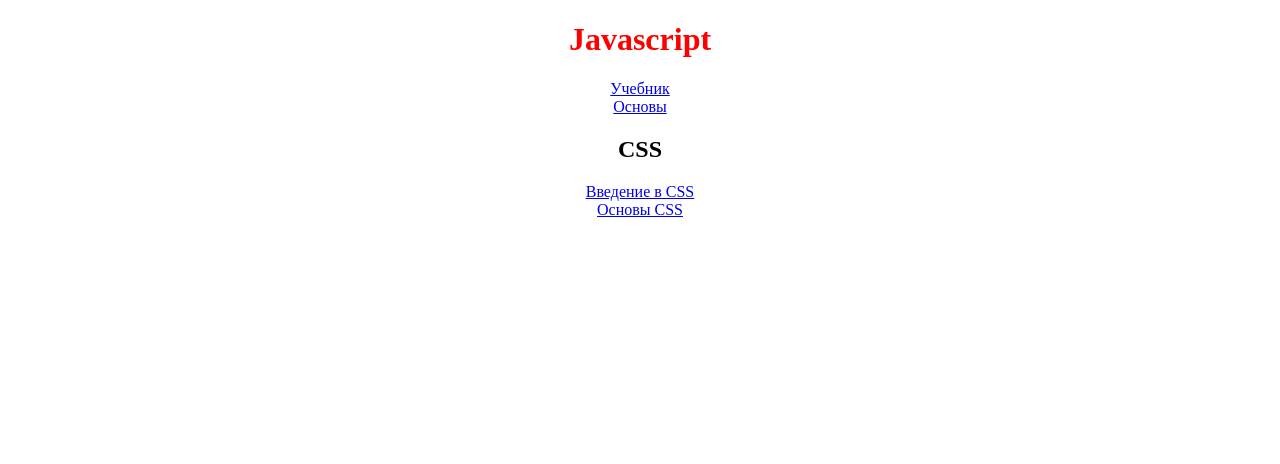
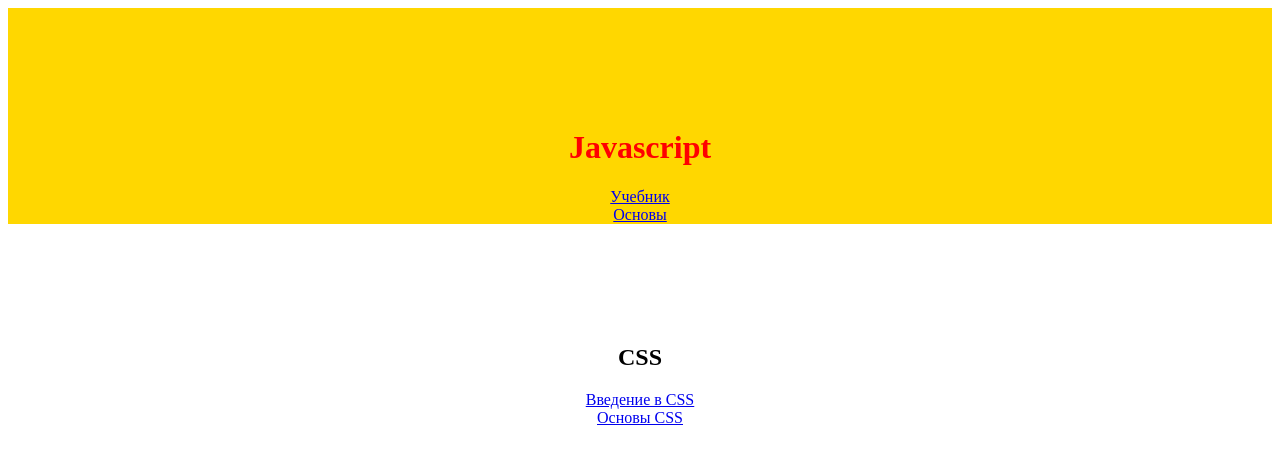
Before and after one commit to Emma3110/Emma3110.github.io, a plain HTML site: page index1.html in a window 1280 px wide. Drawn offline with Linux system fonts and the light colour scheme.

Commit message:
Update index1.html

```diff
--- a/index1.html
+++ b/index1.html
@@ -1,13 +1,13 @@
 <!DOCTYPE html>
 <html>
 <body>
- <div style="text-align:center; ">
+ <div style="text-align:center; padding-top:100px; background:gold;">
 <h1 style="color:red">Javascript</h1>
   <div> <a href="javascript.ru/tutorial" > Учебник </a> </div>
  <a href="javascript.ru/tutorial/foundation"  > Основы </a>
  </div>
 
-  <div style="text-align:center">
+  <div style="text-align:center; padding-top:100px;">
   <h2>CSS</h2>
 <div> <a href="htmlbook.ru/samcss/vvedenie-v-css" > Введение в CSS </a> </div>
   <a href="htmlbook.ru/samcss"> Основы CSS </a>
```
